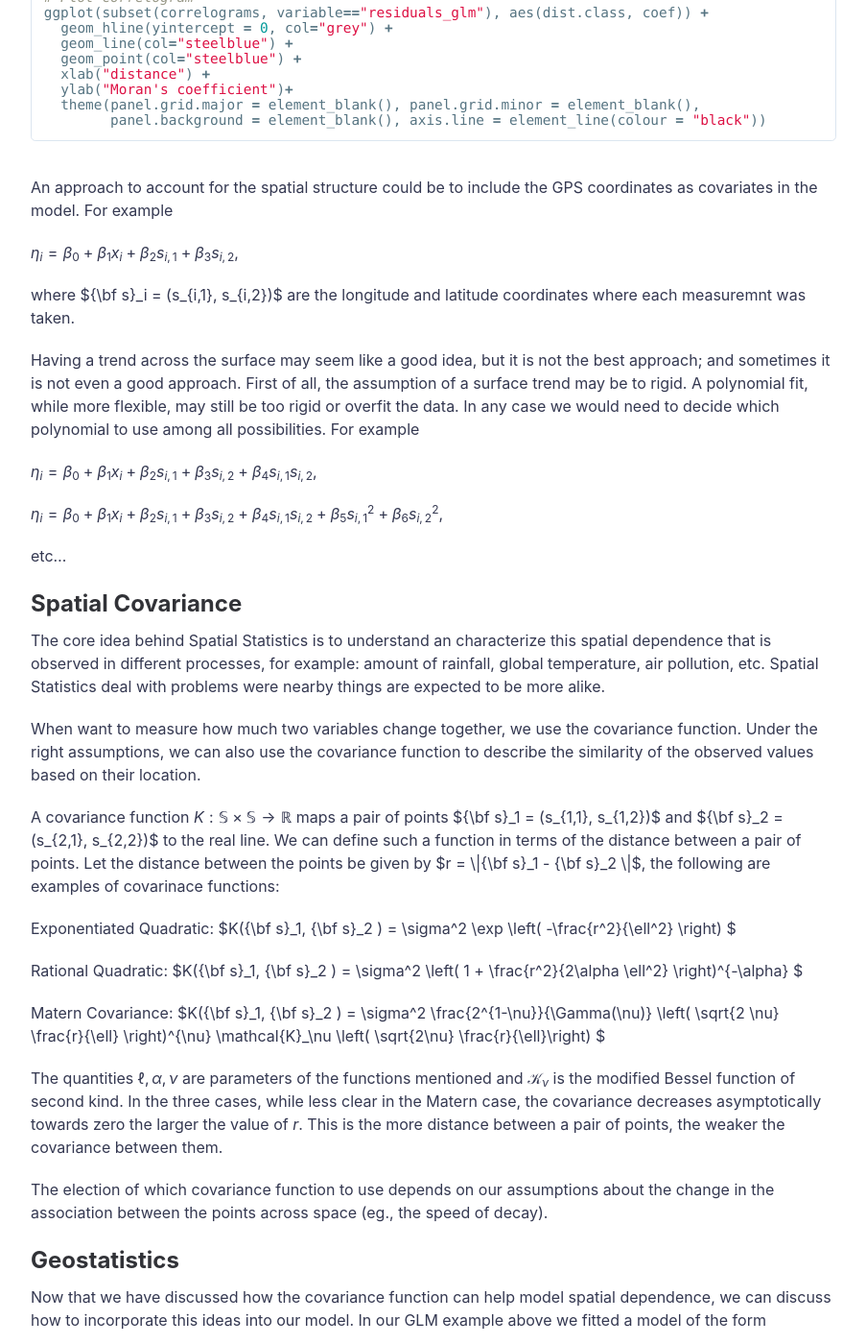
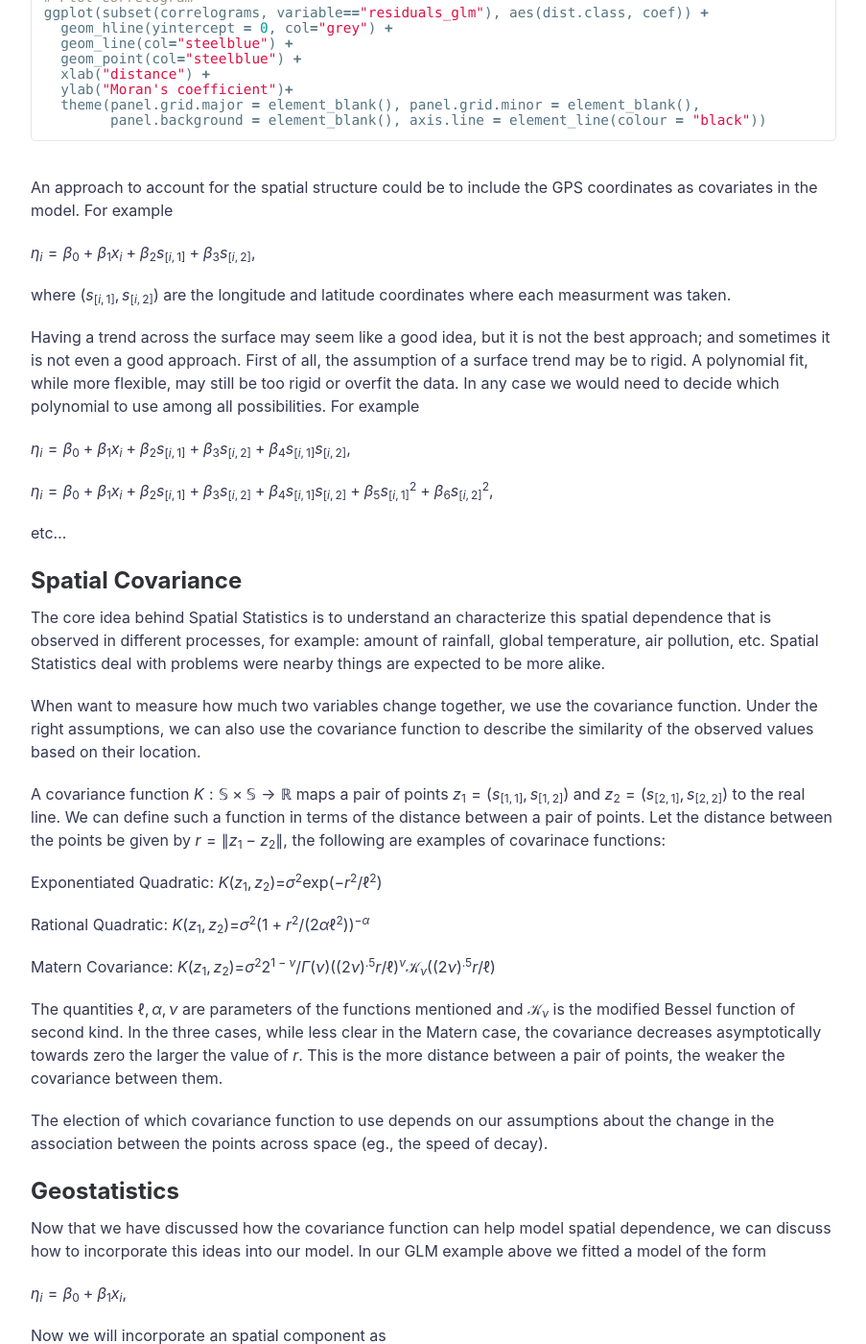
Before and after one commit to HughSt/HughSt.github.io, a Jekyll site: the page built from _posts/2017-10-11-week-6.md, in a window 1280 px wide and 1400 px high, scrolled down 4325 px. Shown: the whole window at 96% size, without its empty margins (188-1091 px from the left). Built offline with Jekyll 4.4.1, drawn with Linux system fonts in a browser that asks for light colours; our own code applies the rules of GitHub Pages for plain Markdown files; some of the changed text lies outside the part shown.

Commit message:
fix equations rendering

```diff
--- a/_posts/2017-10-11-week-6.md
+++ b/_posts/2017-10-11-week-6.md
@@ -183,15 +183,15 @@ ggplot(subset(correlograms, variable=="residuals_glm"), aes(dist.class, coef)) +
 
 An approach to account for the spatial structure could be to include the GPS coordinates as covariates in the model. For example
 
-*η*<sub>*i*</sub> = *β*<sub>0</sub> + *β*<sub>1</sub>*x*<sub>*i*</sub> + *β*<sub>2</sub>*s*<sub>*i*, 1</sub> + *β*<sub>3</sub>*s*<sub>*i*, 2</sub>,
+*η*<sub>*i*</sub> = *β*<sub>0</sub> + *β*<sub>1</sub>*x*<sub>*i*</sub> + *β*<sub>2</sub>*s*<sub>\[*i*, 1\]</sub> + *β*<sub>3</sub>*s*<sub>\[*i*, 2\]</sub>,
 
-where ${\\bf s}\_i = (s\_{i,1}, s\_{i,2})$ are the longitude and latitude coordinates where each measuremnt was taken.
+where (*s*<sub>\[*i*, 1\]</sub>, *s*<sub>\[*i*, 2\]</sub>) are the longitude and latitude coordinates where each measurment was taken.
 
 Having a trend across the surface may seem like a good idea, but it is not the best approach; and sometimes it is not even a good approach. First of all, the assumption of a surface trend may be to rigid. A polynomial fit, while more flexible, may still be too rigid or overfit the data. In any case we would need to decide which polynomial to use among all possibilities. For example
 
-*η*<sub>*i*</sub> = *β*<sub>0</sub> + *β*<sub>1</sub>*x*<sub>*i*</sub> + *β*<sub>2</sub>*s*<sub>*i*, 1</sub> + *β*<sub>3</sub>*s*<sub>*i*, 2</sub> + *β*<sub>4</sub>*s*<sub>*i*, 1</sub>*s*<sub>*i*, 2</sub>,
+*η*<sub>*i*</sub> = *β*<sub>0</sub> + *β*<sub>1</sub>*x*<sub>*i*</sub> + *β*<sub>2</sub>*s*<sub>\[*i*, 1\]</sub> + *β*<sub>3</sub>*s*<sub>\[*i*, 2\]</sub> + *β*<sub>4</sub>*s*<sub>\[*i*, 1\]</sub>*s*<sub>\[*i*, 2\]</sub>,
 
-*η*<sub>*i*</sub> = *β*<sub>0</sub> + *β*<sub>1</sub>*x*<sub>*i*</sub> + *β*<sub>2</sub>*s*<sub>*i*, 1</sub> + *β*<sub>3</sub>*s*<sub>*i*, 2</sub> + *β*<sub>4</sub>*s*<sub>*i*, 1</sub>*s*<sub>*i*, 2</sub> + *β*<sub>5</sub>*s*<sub>*i*, 1</sub><sup>2</sup> + *β*<sub>6</sub>*s*<sub>*i*, 2</sub><sup>2</sup>,
+*η*<sub>*i*</sub> = *β*<sub>0</sub> + *β*<sub>1</sub>*x*<sub>*i*</sub> + *β*<sub>2</sub>*s*<sub>\[*i*, 1\]</sub> + *β*<sub>3</sub>*s*<sub>\[*i*, 2\]</sub> + *β*<sub>4</sub>*s*<sub>\[*i*, 1\]</sub>*s*<sub>\[*i*, 2\]</sub> + *β*<sub>5</sub>*s*<sub>\[*i*, 1\]</sub><sup>2</sup> + *β*<sub>6</sub>*s*<sub>\[*i*, 2\]</sub><sup>2</sup>,
 
 etc...
 
@@ -202,13 +202,13 @@ The core idea behind Spatial Statistics is to understand an characterize this sp
 
 When want to measure how much two variables change together, we use the covariance function. Under the right assumptions, we can also use the covariance function to describe the similarity of the observed values based on their location.
 
-A covariance function *K* : 𝕊 × 𝕊 → ℝ maps a pair of points ${\\bf s}\_1 = (s\_{1,1}, s\_{1,2})$ and ${\\bf s}\_2 = (s\_{2,1}, s\_{2,2})$ to the real line. We can define such a function in terms of the distance between a pair of points. Let the distance between the points be given by $r = \\|{\\bf s}\_1 - {\\bf s}\_2 \\|$, the following are examples of covarinace functions:
+A covariance function *K* : 𝕊 × 𝕊 → ℝ maps a pair of points *z*<sub>1</sub> = (*s*<sub>\[1, 1\]</sub>, *s*<sub>\[1, 2\]</sub>) and *z*<sub>2</sub> = (*s*<sub>\[2, 1\]</sub>, *s*<sub>\[2, 2\]</sub>) to the real line. We can define such a function in terms of the distance between a pair of points. Let the distance between the points be given by *r* = ∥*z*<sub>1</sub> − *z*<sub>2</sub>∥, the following are examples of covarinace functions:
 
-Exponentiated Quadratic: $K({\\bf s}\_1, {\\bf s}\_2 ) = \\sigma^2 \\exp \\left( -\\frac{r^2}{\\ell^2} \\right) $
+Exponentiated Quadratic: *K*(*z*<sub>1</sub>, *z*<sub>2</sub>)=*σ*<sup>2</sup>exp(−*r*<sup>2</sup>/ℓ<sup>2</sup>)
 
-Rational Quadratic: $K({\\bf s}\_1, {\\bf s}\_2 ) = \\sigma^2 \\left( 1 + \\frac{r^2}{2\\alpha \\ell^2} \\right)^{-\\alpha} $
+Rational Quadratic: *K*(*z*<sub>1</sub>, *z*<sub>2</sub>)=*σ*<sup>2</sup>(1 + *r*<sup>2</sup>/(2*α*ℓ<sup>2</sup>))<sup>−*α*</sup>
 
-Matern Covariance: $K({\\bf s}\_1, {\\bf s}\_2 ) = \\sigma^2 \\frac{2^{1-\\nu}}{\\Gamma(\\nu)} \\left( \\sqrt{2 \\nu} \\frac{r}{\\ell} \\right)^{\\nu} \\mathcal{K}\_\\nu \\left( \\sqrt{2\\nu} \\frac{r}{\\ell}\\right) $
+Matern Covariance: *K*(*z*<sub>1</sub>, *z*<sub>2</sub>)=*σ*<sup>2</sup>2<sup>1 − *ν*</sup>/*Γ*(*ν*)((2*ν*)<sup>.5</sup>*r*/ℓ)<sup>*ν*</sup>𝒦<sub>*ν*</sub>((2*ν*)<sup>.5</sup>*r*/ℓ)
 
 The quantities ℓ, *α*, *ν* are parameters of the functions mentioned and 𝒦<sub>*ν*</sub> is the modified Bessel function of second kind. In the three cases, while less clear in the Matern case, the covariance decreases asymptotically towards zero the larger the value of *r*. This is the more distance between a pair of points, the weaker the covariance between them.
 
@@ -223,7 +223,7 @@ Now that we have discussed how the covariance function can help model spatial de
 
 Now we will incorporate an spatial component as
 
-$\\eta\_i = \\beta\_0 + \\beta\_1 x\_i + f( {\\bf s}\_i) $, where ($f( {\\bf s}\_1), \\ldots , f( {\\bf s}\_2) $) is a multivariate Gaussian with spatial covariance *K*.
+*η*<sub>*i*</sub> = *β*<sub>0</sub> + *β*<sub>1</sub>*x*<sub>*i*</sub> + *f*(*z*<sub>*i*</sub>), where (*f*(*z*<sub>1</sub>),…,*f*(*z*<sub>2</sub>)) is a multivariate Gaussian with spatial covariance *K*.
 
 We can implement this model, assuming a Matern covariance, as shown below.
 
```
